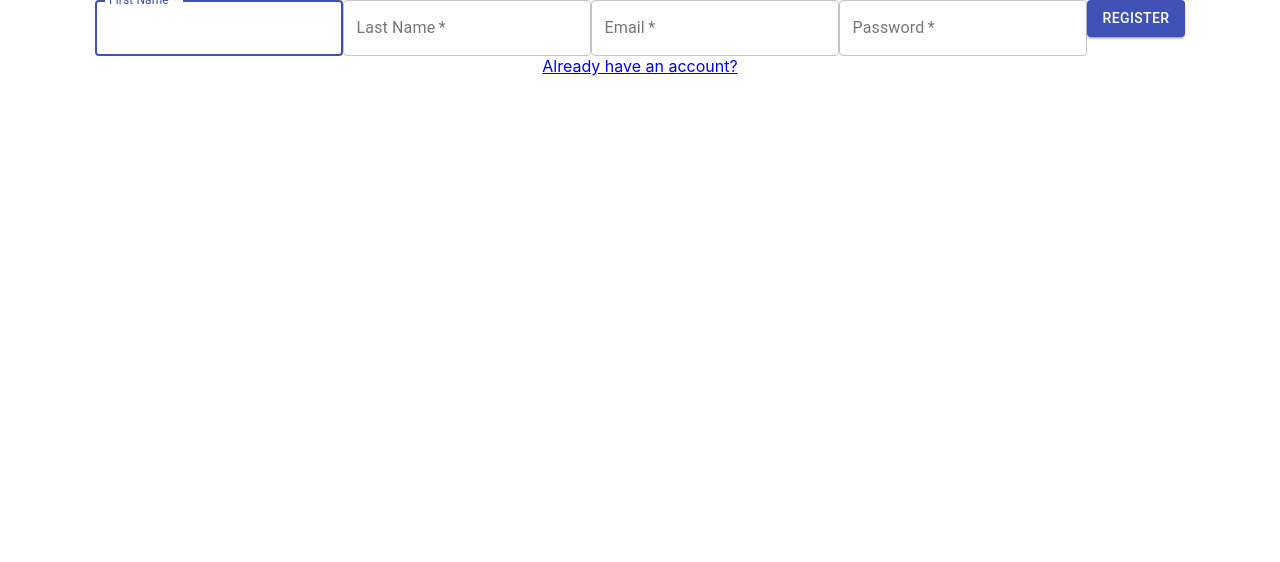
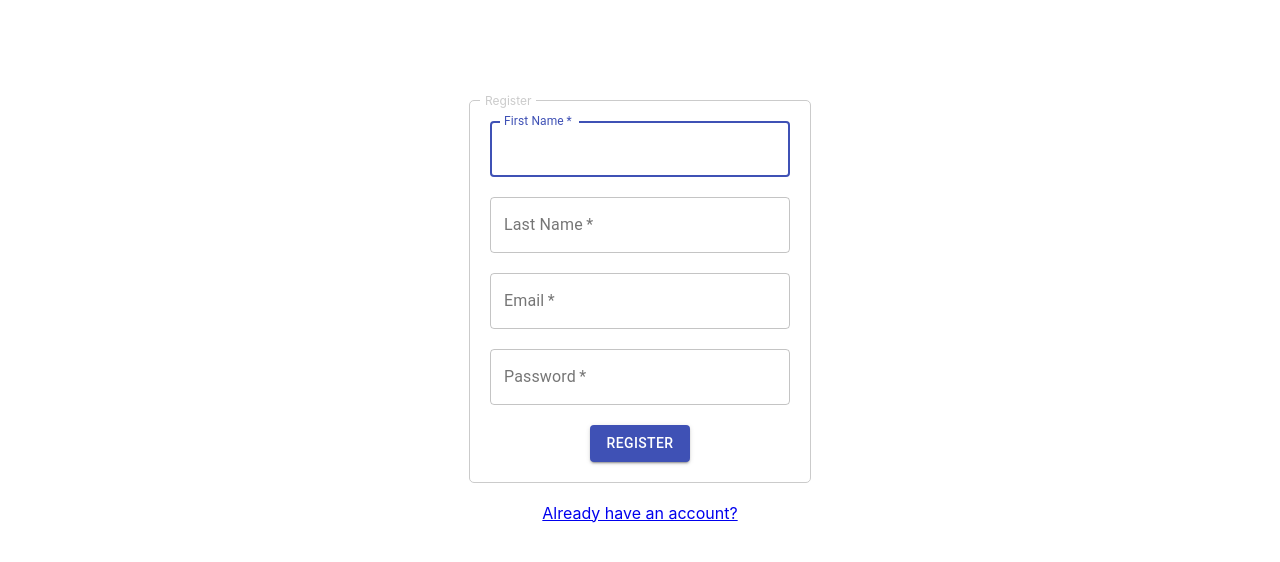
Before and after one commit to BW-Better-Professor-App1/Front-End, a React (Create React App) app in the folder betterprofessor/: page /register in a window 1280 px wide. Shown: the top 562 px of the page. Built offline with nearby package versions, Linux system fonts and the light colour scheme.

Commit message:
forms styled

```diff
--- a/betterprofessor/src/components/Form.jsx
+++ b/betterprofessor/src/components/Form.jsx
@@ -1,21 +1,50 @@
-import React from 'react';
+import React, { Fragment } from 'react';
 import Button from '@material-ui/core/Button';
+import { makeStyles } from '@material-ui/core/styles';
 
 import FormElement from './FormElement.jsx';
 
+const useStyles = makeStyles({
+  root: {
+    margin: '100px auto 20px',
+    display: 'flex',
+    flexDirection: 'column',
+    width: '300px',
+    padding: '20px',
+    border: '1px solid #CBCBCB',
+    borderRadius: '5px',
+  },
+  button: {
+    margin: '0 auto',
+    width: '100px',
+  },
+  label: {
+    position: 'fixed',
+    color: '#CBCBCB',
+    fontSize: '12px',
+    padding: '0 5px',
+    backgroundColor: '#FFF',
+    transform: 'translate(-160px, -7px)',
+  },
+});
+
 const Form = props => {
-  const { formData, buttonData } = props;
+  const classes = useStyles();
+  const { formName, formData, buttonData } = props;
   const { text, variant, color } = buttonData;
 
   return (
-    <form autoComplete="off">
+    <Fragment>
+      <span className={classes.label}>{formName}</span>
+      <form className={classes.root} autoComplete="off">
         {formData.map(inputData => {
           return <FormElement inputData={inputData} key={inputData.label}/>;
         })}
-      <Button variant={variant} color={color}>
+        <Button className={classes.button} variant={variant} color={color}>
           {text}
         </Button>
       </form>
+    </Fragment>
   );
 };
 
--- a/betterprofessor/src/components/FormElement.jsx
+++ b/betterprofessor/src/components/FormElement.jsx
@@ -1,11 +1,20 @@
 import React from 'react';
 import TextField from '@material-ui/core/TextField';
+import { makeStyles } from '@material-ui/core/styles';
+
+const useStyles = makeStyles({
+  root: {
+    marginBottom: '20px',
+  },
+});
 
 const FormElement = props => {
+  const classes = useStyles();
   const { label, autoFocus, type } = props.inputData;
 
   return (
     <TextField
+      className={classes.root}
       variant="outlined"
       required={true}
       label={label}
--- a/betterprofessor/src/components/Login.jsx
+++ b/betterprofessor/src/components/Login.jsx
@@ -4,6 +4,7 @@ import { Link } from 'react-router-dom';
 import Form from './Form.jsx';
 
 const Login = () => {
+  const formName = 'Login';
   const formData = [
     {
       label: 'Email',
@@ -16,7 +17,6 @@ const Login = () => {
       type: 'password',
     },
   ];
-
   const buttonData = {
     text: 'Login',
     variant: 'contained',
@@ -25,7 +25,7 @@ const Login = () => {
 
   return (
     <Fragment>
-      <Form formData={formData} buttonData={buttonData} />
+      <Form formName={formName} formData={formData} buttonData={buttonData} />
       <Link to="/register">
         Create an account
       </Link>
--- a/betterprofessor/src/components/Register.jsx
+++ b/betterprofessor/src/components/Register.jsx
@@ -4,6 +4,7 @@ import { Link } from 'react-router-dom';
 import Form from './Form.jsx';
 
 const Register = () => {
+  const formName = 'Register';
   const formData = [
     {
       label: 'First Name',
@@ -26,7 +27,6 @@ const Register = () => {
       type: 'password',
     },
   ];
-
   const buttonData = {
     text: 'Register',
     variant: 'contained',
@@ -35,7 +35,7 @@ const Register = () => {
 
   return (
     <Fragment>
-      <Form formData={formData} buttonData={buttonData} />
+      <Form formName={formName} formData={formData} buttonData={buttonData} />
       <Link to="/login">
         Already have an account?
       </Link>
```
Lines whose indentation alone changed are shown as unchanged.
